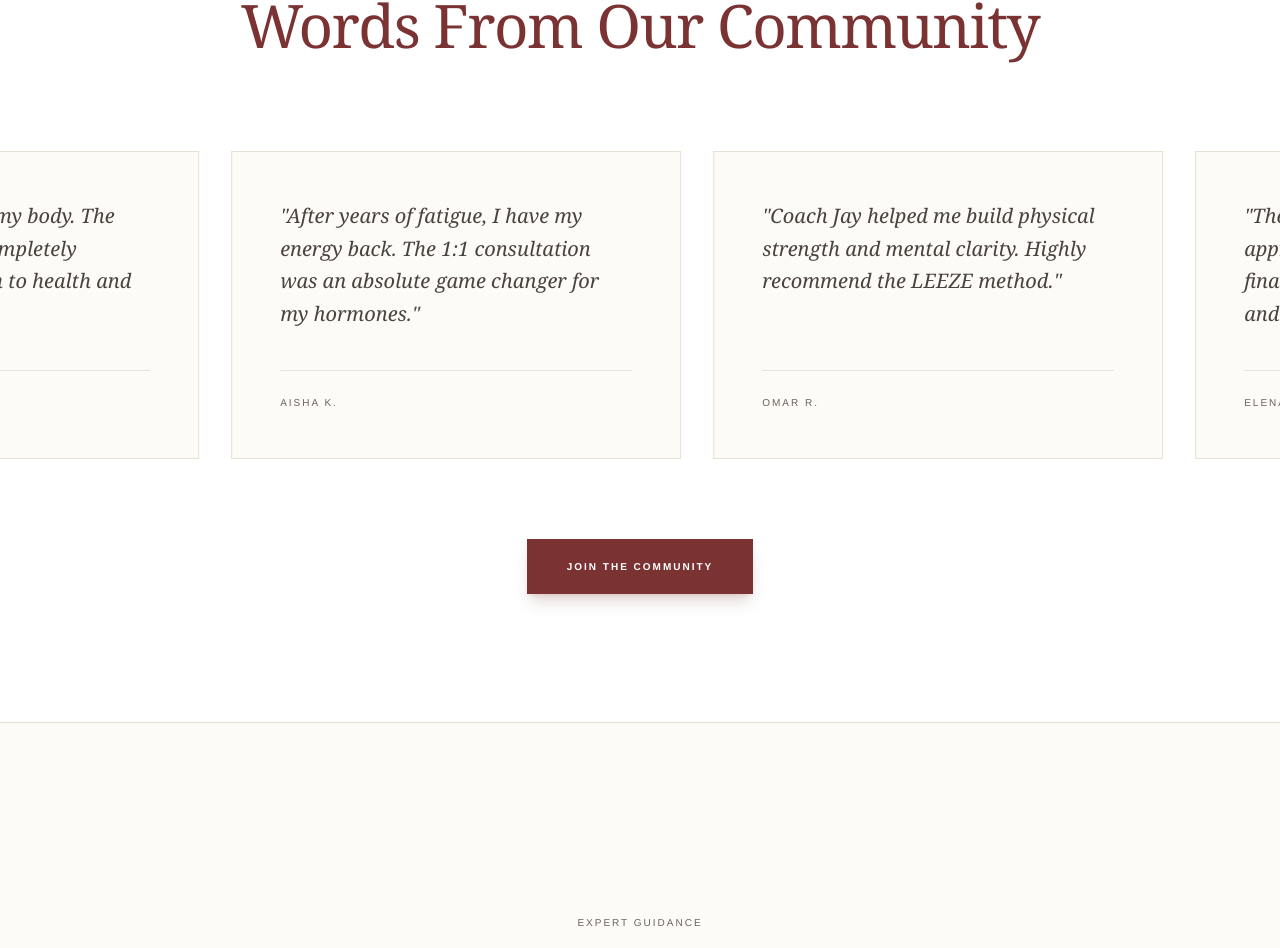
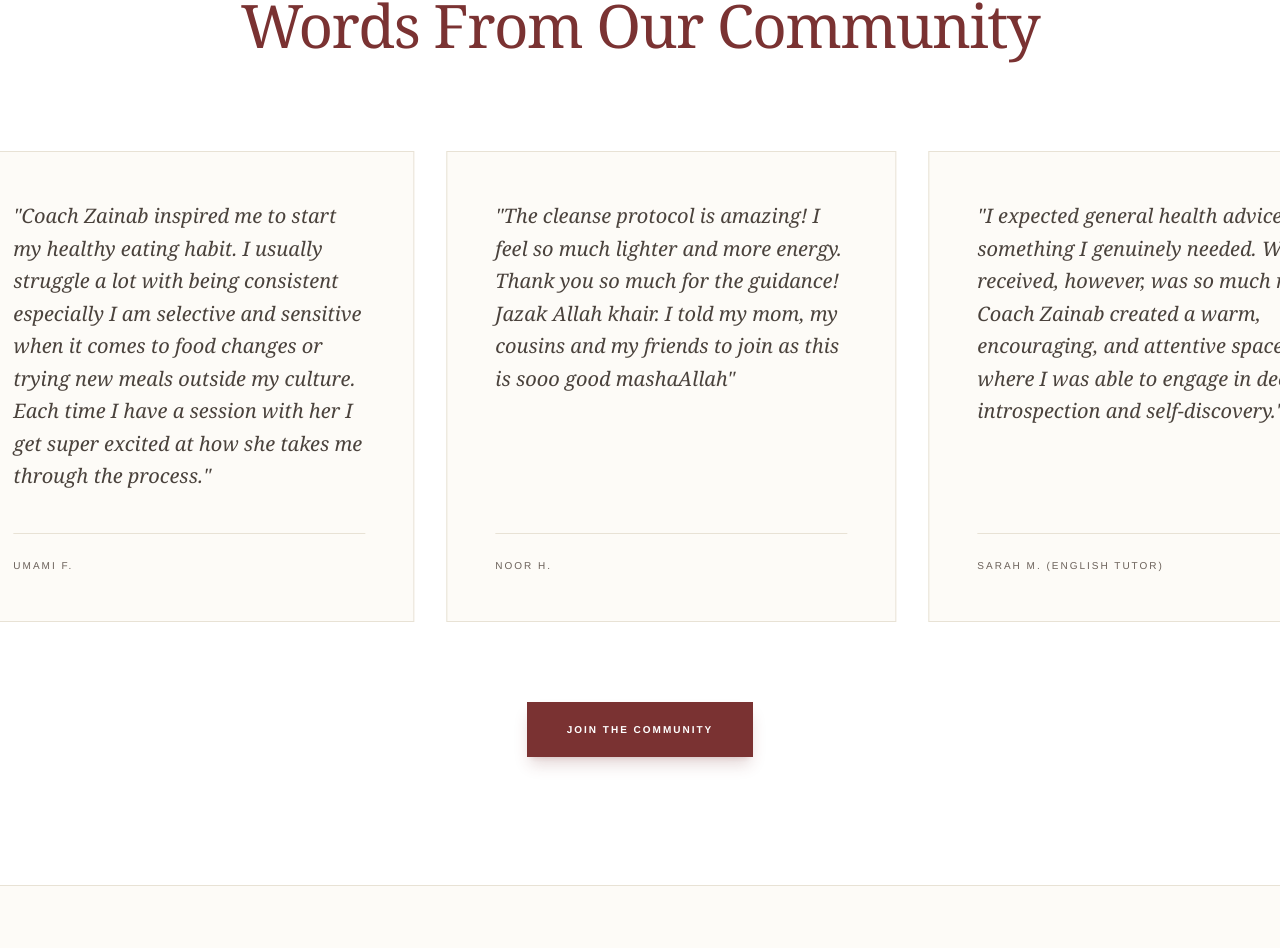
Before and after one commit to leezeclarke-hub/Leeze-holistic-ai-studio, a React (Vite) app: page / in a window 1280 px wide. Shown: the part 7783-8731 px from the top of the page. Built offline with nearby package versions, Linux system fonts and the light colour scheme; no server answers.

Commit message:
feat: Update testimonials in marquee
Replaces existing testimonials with new content to better reflect client experiences and coaching impact.

```diff
--- a/src/App.tsx
+++ b/src/App.tsx
@@ -416,39 +416,71 @@ export default function App() {
                   {/* Set 1 */}
                   <div className="flex gap-8">
                       <div className="w-[350px] md:w-[450px] flex-none bg-[#FDFBF7] p-12 border border-beige flex flex-col justify-between">
-                          <p className="font-serif text-xl text-[#4A423C] leading-relaxed italic mb-10">"I finally understand my body. The structure provided completely changed my approach to health and wellbeing."</p>
-                          <p className="text-[10px] uppercase tracking-[0.2em] text-[#6B615A] border-t border-beige pt-6">Sarah M.</p>
+                          <p className="font-serif text-xl text-[#4A423C] leading-relaxed italic mb-10">"You are talented, I learned so much from you, your presentation and influence is great. I learn from your passion in practicing in your lifestyle. Thank you Coach"</p>
+                          <p className="text-[10px] uppercase tracking-[0.2em] text-[#6B615A] border-t border-beige pt-6">Susan A. (Atomy Center Leader)</p>
                       </div>
                       <div className="w-[350px] md:w-[450px] flex-none bg-[#FDFBF7] p-12 border border-beige flex flex-col justify-between">
-                          <p className="font-serif text-xl text-[#4A423C] leading-relaxed italic mb-10">"After years of fatigue, I have my energy back. The 1:1 consultation was an absolute game changer for my hormones."</p>
-                          <p className="text-[10px] uppercase tracking-[0.2em] text-[#6B615A] border-t border-beige pt-6">Aisha K.</p>
+                          <p className="font-serif text-xl text-[#4A423C] leading-relaxed italic mb-10">"Coach Zainab inspired me to start my healthy eating habit. I usually struggle a lot with being consistent especially I am selective and sensitive when it comes to food changes or trying new meals outside my culture. Each time I have a session with her I get super excited at how she takes me through the process."</p>
+                          <p className="text-[10px] uppercase tracking-[0.2em] text-[#6B615A] border-t border-beige pt-6">Umami F.</p>
+                      </div>
+                      <div className="w-[350px] md:w-[450px] flex-none bg-[#FDFBF7] p-12 border border-beige flex flex-col justify-between">
+                          <p className="font-serif text-xl text-[#4A423C] leading-relaxed italic mb-10">"The cleanse protocol is amazing! I feel so much lighter and more energy. Thank you so much for the guidance! Jazak Allah khair. I told my mom, my cousins and my friends to join as this is sooo good mashaAllah"</p>
+                          <p className="text-[10px] uppercase tracking-[0.2em] text-[#6B615A] border-t border-beige pt-6">Noor H.</p>
+                      </div>
+                      <div className="w-[350px] md:w-[450px] flex-none bg-[#FDFBF7] p-12 border border-beige flex flex-col justify-between">
+                          <p className="font-serif text-xl text-[#4A423C] leading-relaxed italic mb-10">"I expected general health advice, something I genuinely needed. What I received, however, was so much more. Coach Zainab created a warm, encouraging, and attentive space where I was able to engage in deep introspection and self-discovery."</p>
+                          <p className="text-[10px] uppercase tracking-[0.2em] text-[#6B615A] border-t border-beige pt-6">Sarah M. (English Tutor)</p>
+                      </div>
+                      <div className="w-[350px] md:w-[450px] flex-none bg-[#FDFBF7] p-12 border border-beige flex flex-col justify-between">
+                          <p className="font-serif text-xl text-[#4A423C] leading-relaxed italic mb-10">"I want to appreciate you Coach Zainab for helping me and changing my way of life/living/view, JUST EVERYTHING. You are the greatest influence that have ever happened to me."</p>
+                          <p className="text-[10px] uppercase tracking-[0.2em] text-[#6B615A] border-t border-beige pt-6">Salma M. (Dentist)</p>
+                      </div>
+                      <div className="w-[350px] md:w-[450px] flex-none bg-[#FDFBF7] p-12 border border-beige flex flex-col justify-between">
+                          <p className="font-serif text-xl text-[#4A423C] leading-relaxed italic mb-10">"Thank you for the inspiring coaching. I’ve learned so much, and I know this journey is just the beginning. Conversations like these help me see things differently and reconnect with myself, my health, my habits, and my daily routine."</p>
+                          <p className="text-[10px] uppercase tracking-[0.2em] text-[#6B615A] border-t border-beige pt-6">Darya K. (Model @darya.ionic)</p>
                       </div>
                       <div className="w-[350px] md:w-[450px] flex-none bg-[#FDFBF7] p-12 border border-beige flex flex-col justify-between">
                           <p className="font-serif text-xl text-[#4A423C] leading-relaxed italic mb-10">"Coach Jay helped me build physical strength and mental clarity. Highly recommend the LEEZE method."</p>
-                          <p className="text-[10px] uppercase tracking-[0.2em] text-[#6B615A] border-t border-beige pt-6">Omar R.</p>
+                          <p className="text-[10px] uppercase tracking-[0.2em] text-[#6B615A] border-t border-beige pt-6">Shafiq R.</p>
                       </div>
                       <div className="w-[350px] md:w-[450px] flex-none bg-[#FDFBF7] p-12 border border-beige flex flex-col justify-between">
-                          <p className="font-serif text-xl text-[#4A423C] leading-relaxed italic mb-10">"The most comprehensive holistic approach I have ever experienced. I finally feel in tune with my digestion and rhythm."</p>
-                          <p className="text-[10px] uppercase tracking-[0.2em] text-[#6B615A] border-t border-beige pt-6">Elena P.</p>
+                          <p className="font-serif text-xl text-[#4A423C] leading-relaxed italic mb-10">"I had no idea what holistic was back then. Now I am starting to follow holistic approaches."</p>
+                          <p className="text-[10px] uppercase tracking-[0.2em] text-[#6B615A] border-t border-beige pt-6">Clarissa H.</p>
                       </div>
                   </div>
                   {/* Set 2 (Duplicate for continuous scroll) */}
                   <div className="flex gap-8">
                       <div className="w-[350px] md:w-[450px] flex-none bg-[#FDFBF7] p-12 border border-beige flex flex-col justify-between">
-                          <p className="font-serif text-xl text-[#4A423C] leading-relaxed italic mb-10">"I finally understand my body. The structure provided completely changed my approach to health and wellbeing."</p>
-                          <p className="text-[10px] uppercase tracking-[0.2em] text-[#6B615A] border-t border-beige pt-6">Sarah M.</p>
+                          <p className="font-serif text-xl text-[#4A423C] leading-relaxed italic mb-10">"You are talented, I learned so much from you, your presentation and influence is great. I learn from your passion in practicing in your lifestyle. Thank you Coach"</p>
+                          <p className="text-[10px] uppercase tracking-[0.2em] text-[#6B615A] border-t border-beige pt-6">Susan A. (Atomy Center Leader)</p>
                       </div>
                       <div className="w-[350px] md:w-[450px] flex-none bg-[#FDFBF7] p-12 border border-beige flex flex-col justify-between">
-                          <p className="font-serif text-xl text-[#4A423C] leading-relaxed italic mb-10">"After years of fatigue, I have my energy back. The 1:1 consultation was an absolute game changer for my hormones."</p>
-                          <p className="text-[10px] uppercase tracking-[0.2em] text-[#6B615A] border-t border-beige pt-6">Aisha K.</p>
+                          <p className="font-serif text-xl text-[#4A423C] leading-relaxed italic mb-10">"Coach Zainab inspired me to start my healthy eating habit. I usually struggle a lot with being consistent especially I am selective and sensitive when it comes to food changes or trying new meals outside my culture. Each time I have a session with her I get super excited at how she takes me through the process."</p>
+                          <p className="text-[10px] uppercase tracking-[0.2em] text-[#6B615A] border-t border-beige pt-6">Umami F.</p>
+                      </div>
+                      <div className="w-[350px] md:w-[450px] flex-none bg-[#FDFBF7] p-12 border border-beige flex flex-col justify-between">
+                          <p className="font-serif text-xl text-[#4A423C] leading-relaxed italic mb-10">"The cleanse protocol is amazing! I feel so much lighter and more energy. Thank you so much for the guidance! Jazak Allah khair. I told my mom, my cousins and my friends to join as this is sooo good mashaAllah"</p>
+                          <p className="text-[10px] uppercase tracking-[0.2em] text-[#6B615A] border-t border-beige pt-6">Noor H.</p>
+                      </div>
+                      <div className="w-[350px] md:w-[450px] flex-none bg-[#FDFBF7] p-12 border border-beige flex flex-col justify-between">
+                          <p className="font-serif text-xl text-[#4A423C] leading-relaxed italic mb-10">"I expected general health advice, something I genuinely needed. What I received, however, was so much more. Coach Zainab created a warm, encouraging, and attentive space where I was able to engage in deep introspection and self-discovery."</p>
+                          <p className="text-[10px] uppercase tracking-[0.2em] text-[#6B615A] border-t border-beige pt-6">Sarah M. (English Tutor)</p>
+                      </div>
+                      <div className="w-[350px] md:w-[450px] flex-none bg-[#FDFBF7] p-12 border border-beige flex flex-col justify-between">
+                          <p className="font-serif text-xl text-[#4A423C] leading-relaxed italic mb-10">"I want to appreciate you Coach Zainab for helping me and changing my way of life/living/view, JUST EVERYTHING. You are the greatest influence that have ever happened to me."</p>
+                          <p className="text-[10px] uppercase tracking-[0.2em] text-[#6B615A] border-t border-beige pt-6">Salma M. (Dentist)</p>
+                      </div>
+                      <div className="w-[350px] md:w-[450px] flex-none bg-[#FDFBF7] p-12 border border-beige flex flex-col justify-between">
+                          <p className="font-serif text-xl text-[#4A423C] leading-relaxed italic mb-10">"Thank you for the inspiring coaching. I’ve learned so much, and I know this journey is just the beginning. Conversations like these help me see things differently and reconnect with myself, my health, my habits, and my daily routine."</p>
+                          <p className="text-[10px] uppercase tracking-[0.2em] text-[#6B615A] border-t border-beige pt-6">Darya K. (Model @darya.ionic)</p>
                       </div>
                       <div className="w-[350px] md:w-[450px] flex-none bg-[#FDFBF7] p-12 border border-beige flex flex-col justify-between">
                           <p className="font-serif text-xl text-[#4A423C] leading-relaxed italic mb-10">"Coach Jay helped me build physical strength and mental clarity. Highly recommend the LEEZE method."</p>
-                          <p className="text-[10px] uppercase tracking-[0.2em] text-[#6B615A] border-t border-beige pt-6">Omar R.</p>
+                          <p className="text-[10px] uppercase tracking-[0.2em] text-[#6B615A] border-t border-beige pt-6">Shafiq R.</p>
                       </div>
                       <div className="w-[350px] md:w-[450px] flex-none bg-[#FDFBF7] p-12 border border-beige flex flex-col justify-between">
-                          <p className="font-serif text-xl text-[#4A423C] leading-relaxed italic mb-10">"The most comprehensive holistic approach I have ever experienced. I finally feel in tune with my digestion and rhythm."</p>
-                          <p className="text-[10px] uppercase tracking-[0.2em] text-[#6B615A] border-t border-beige pt-6">Elena P.</p>
+                          <p className="font-serif text-xl text-[#4A423C] leading-relaxed italic mb-10">"I had no idea what holistic was back then. Now I am starting to follow holistic approaches."</p>
+                          <p className="text-[10px] uppercase tracking-[0.2em] text-[#6B615A] border-t border-beige pt-6">Clarissa H.</p>
                       </div>
                   </div>
               </div>
```
